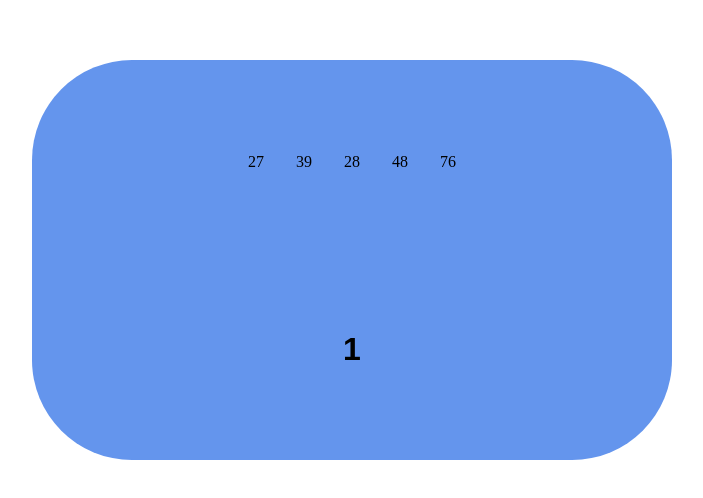
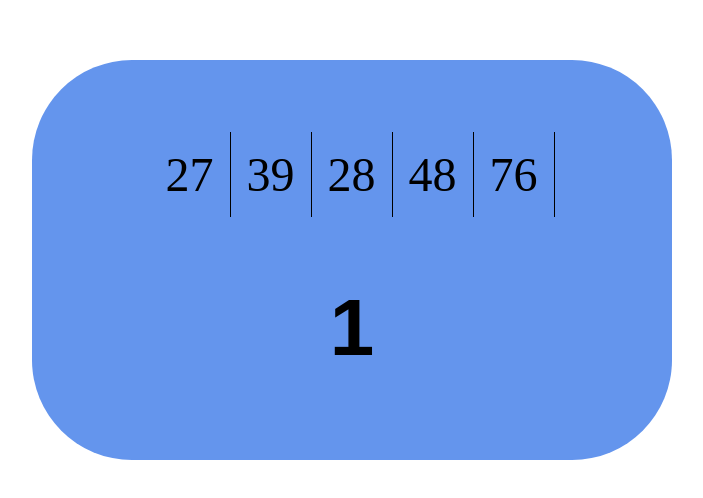
Before and after one commit to MCigno94/js-simon, a plain HTML site: page index.html in a window 1280 px wide. Shown: the part 140-638 px from the top of the page, without its empty margins (288-991 px from the left). Drawn offline with Linux system fonts and the light colour scheme.

Commit message:
added style

```diff
--- a/assets/css/style.css
+++ b/assets/css/style.css
@@ -14,14 +14,14 @@
     justify-content: center;
     align-items: center;
     flex-direction: column;
-    gap: 20vh;
+    gap: 10vh;
 }
 
 input {
     background-color: transparent;
     border: none;
     text-align: center;
-    font-size: 2rem;
+    font-size: 5rem;
     font-weight: bold;
 }
 
@@ -30,5 +30,7 @@ input {
 }
 
 span {
+    border-right: 1px solid black;
+    font-size: 3rem;
     padding: 1rem;
 }
```
